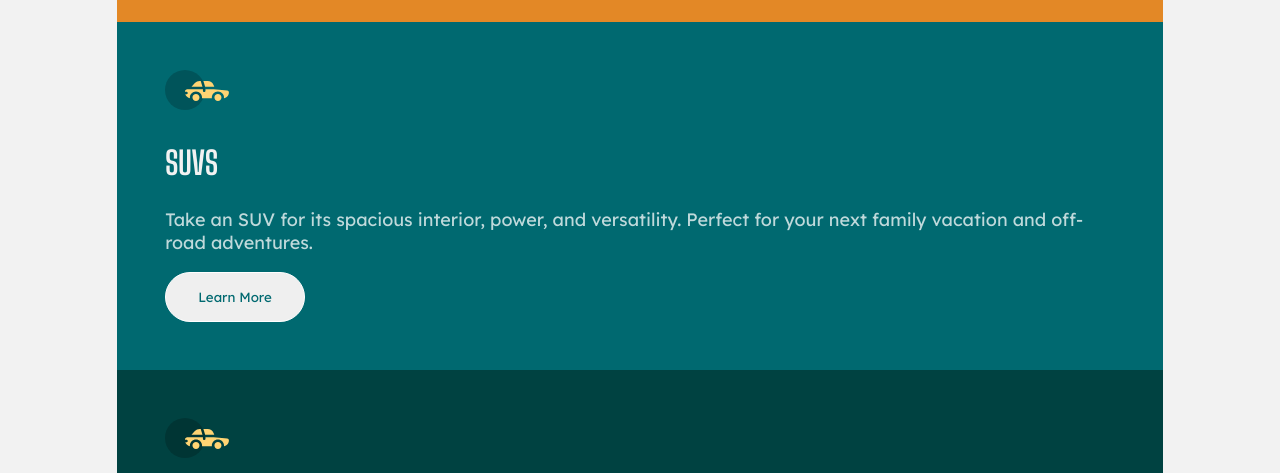
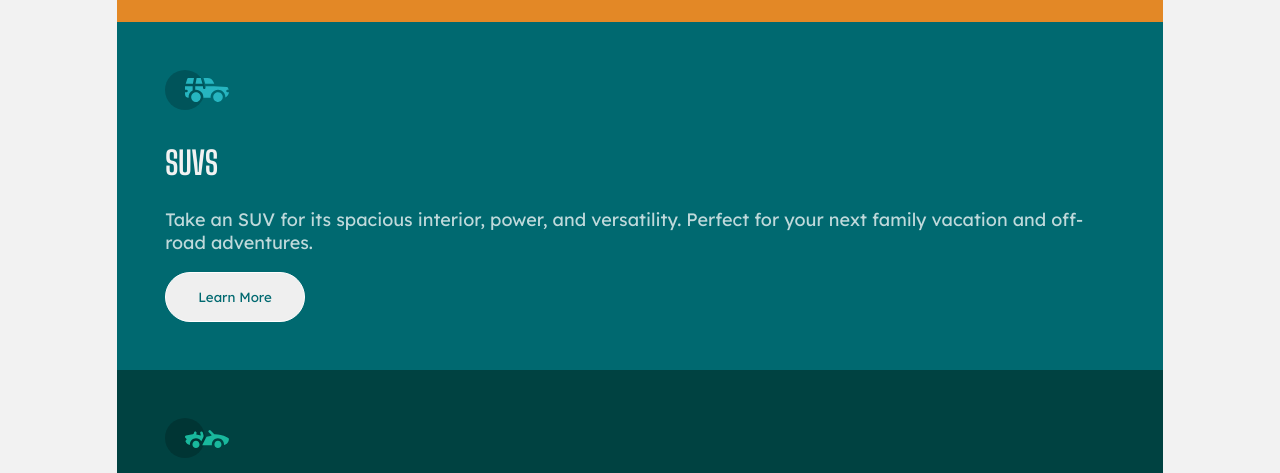
Before and after one commit to abohaykol/3-column-preview-card-component, a plain HTML site: page index.html in a window 1280 px wide. Shown: the part 327-800 px from the top of the page. Drawn offline with Linux system fonts and the light colour scheme.

Commit message:
Update index.html

```diff
--- a/index.html
+++ b/index.html
@@ -24,7 +24,7 @@
     <link rel="stylesheet" href="style.css" />
     <title>3-column preview card component</title>
   </head>
-  <body>
+ <body>
     <div class="plan">
       <div class="card grid container">
         <div class="grid-item section section-1">
@@ -37,7 +37,7 @@
           <button class="btn-1">Learn More</button>
         </div>
         <div class="grid-item section section-2">
-          <img src="project files/images/icon-sedans.svg" />
+          <img src="project files/images/icon-suvs.svg" />
           <h2>suvs</h2>
           <p>
             Take an SUV for its spacious interior, power, and versatility.
@@ -46,7 +46,7 @@
           <button class="btn-2">Learn More</button>
         </div>
         <div class="grid-item section section-3">
-          <img src="project files/images/icon-sedans.svg" />
+          <img src="project files/images/icon-luxury.svg" />
           <h2>luxury</h2>
           <p>
             Cruise in the best car brands without the bloated prices. Enjoy the
```
